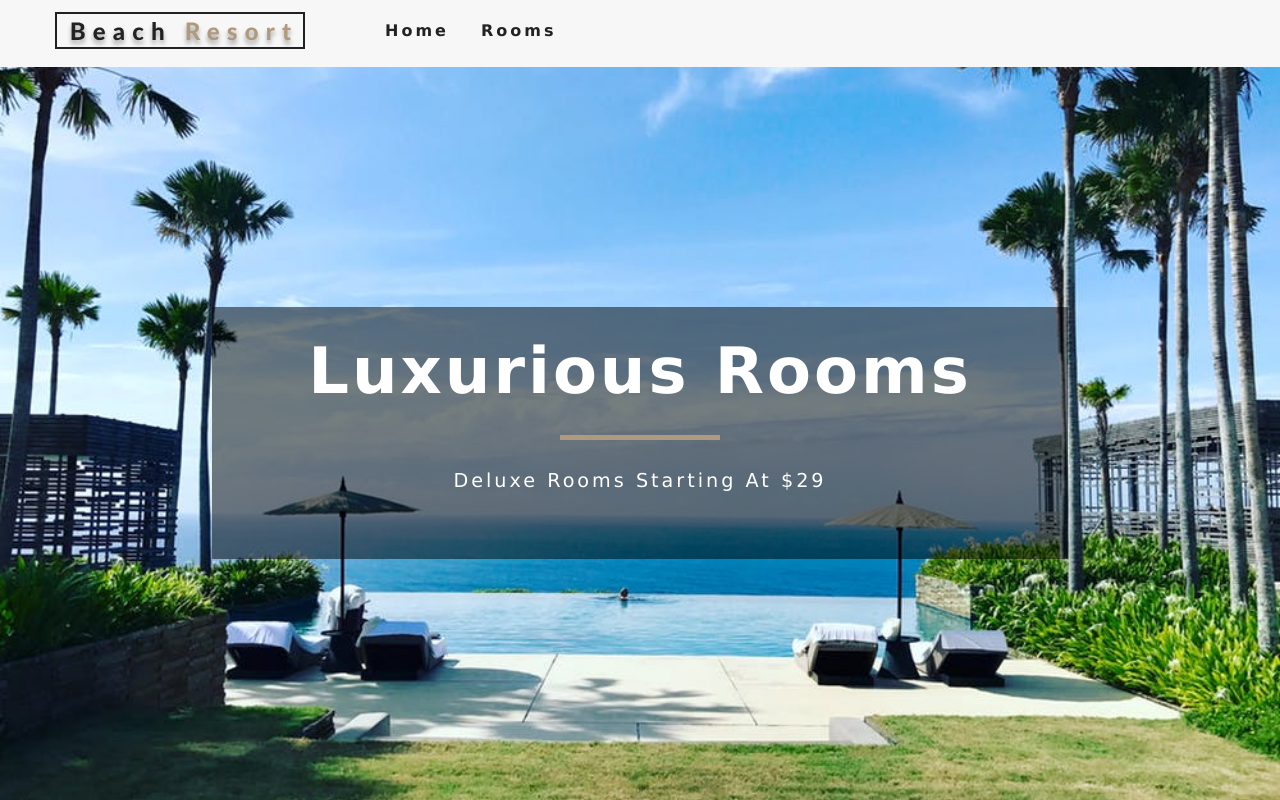
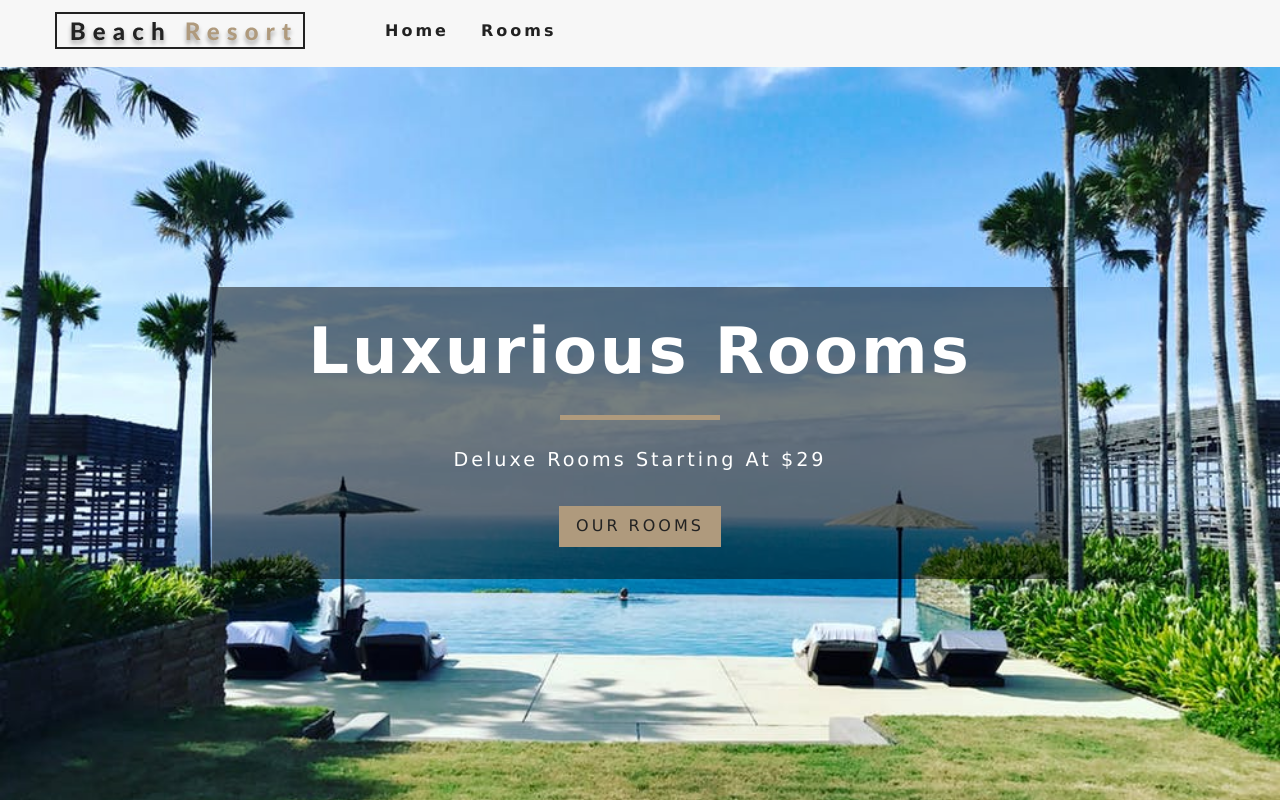
Before and after one commit to pickles135/resort-proj, a React (Create React App) app: page / in a window 1280 px wide. Built offline with nearby package versions, Linux system fonts and the light colour scheme.

Commit message:
creates Link tab w/ direction to Rooms and className for styling

```diff
--- a/src/pages/Home.js
+++ b/src/pages/Home.js
@@ -1,12 +1,15 @@
 import React from 'react';
 import Hero from '../components/Hero';
 import Banner from '../components/Banner';
+import { Link } from 'react-router-dom';
 
 const Home = () => {
   return (
     <Hero>
       <Banner title="luxurious rooms" subtitle="deluxe rooms starting at $29">
-
+        <Link to="/rooms" className='btn-primary'>
+          our rooms
+        </Link>
       </Banner>
     </Hero>
   )
```
